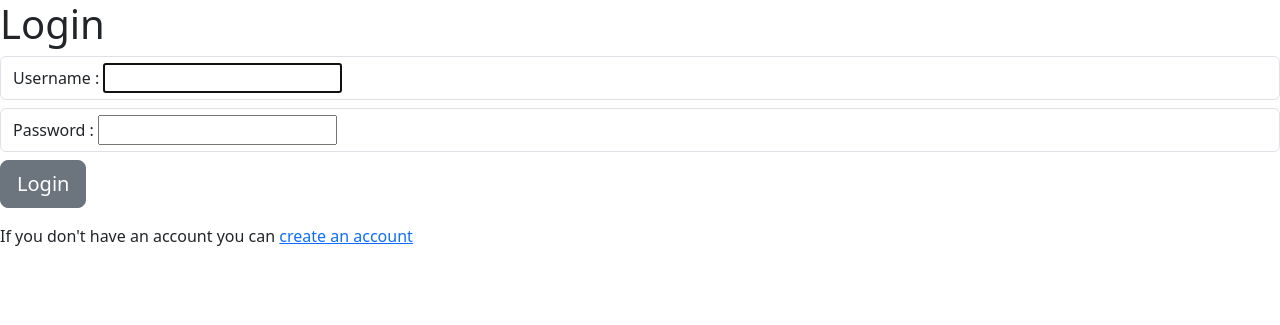
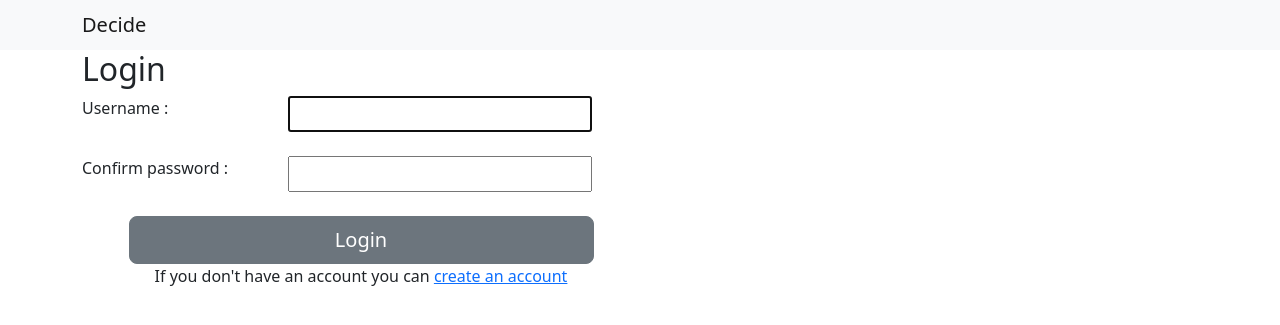
Before and after one commit to decide-part-aracena/decide-part-aracena, a Django app: page /authentication/loginuser/ in a window 1280 px wide. Shown: the top 325 px of the page. Run offline with Django 3.2, Linux system fonts and the light colour scheme; some libraries are stand-ins or nearby versions.

Commit message:
feature#7: Modificado html de registro y login

```diff
--- a/decide/authentication/templates/authentication/login.html
+++ b/decide/authentication/templates/authentication/login.html
@@ -1,35 +1,54 @@
 {% load i18n static %}
 
 {% block extrahead %}
-    <link type="text/css" rel="stylesheet"
-         href="https://unpkg.com/bootstrap/dist/css/bootstrap.min.css" />
-    <link type="text/css" rel="stylesheet"
-         href="https://unpkg.com/bootstrap-vue@latest/dist/bootstrap-vue.css" />
-    <link type="text/css" rel="stylesheet" href="{% static "booth/style.css" %}" />
+    <link href="https://cdn.jsdelivr.net/npm/bootstrap@5.2.2/dist/css/bootstrap.min.css" rel="stylesheet" integrity="sha384-Zenh87qX5JnK2Jl0vWa8Ck2rdkQ2Bzep5IDxbcnCeuOxjzrPF/et3URy9Bv1WTRi" crossorigin="anonymous">
+    <script src="https://cdn.jsdelivr.net/npm/bootstrap@5.2.2/dist/js/bootstrap.bundle.min.js" integrity="sha384-OERcA2EqjJCMA+/3y+gxIOqMEjwtxJY7qPCqsdltbNJuaOe923+mo//f6V8Qbsw3" crossorigin="anonymous"></script>
 {% endblock %}
 
 {% block content %}
 
+<nav class="navbar navbar-light bg-light">
+    <div class="container">
+        <a class="navbar-brand" href="#">
+            <span class="navbar-brand mb-0 h1">Decide</span>
+        </a>
+    </div>
+</nav>
 
-    <div id="app-booth">
-        <h1>Login</h1>
+
+    <div class="container justify">
         <form method="POST">
             {% csrf_token %}
-
-            {% if register_form.errors %}
+            {% if login_form.errors %}
                 <div class="alert alert-danger">
-                    {{ register_form.errors }}
+                    {{ login_form.errors }}
                 </div>
             {% endif %}
-            <table>
-                <h4 class="form-control">Username : {{ login_form.username }} </h4>
-                <h4 class="form-control">Password : {{ login_form.password }}</h4>
-            </table>
-            <button class="btn btn-secondary btn-lg" type="submit">Login</button>
+            <h2>Login</h2>
+            <div class="align-self-center">
+                <div class="row form-outline mb-4">
+                    <div class="col-2">
+                        <label for="id_username" class="form-label">Username :</label>
+                    </div>
+                    <div class="col-9">
+                        <span class="form-control-lg"> {{ login_form.username }} </span>
+                    </div>
+                </div>
+                <div class="row form-outline mb-4">
+                    <div class="col-2">
+                        <label for="id_password2" class="form-label">Confirm password :</label>
+                    </div>
+                    <div class="col-9">
+                        <span class="form-control-lg"> {{ login_form.password }} </span>
+                    </div>
+                </div>
+                <div class="col-6">
+                    <div class="text-center">
+                        <button class="btn btn-secondary btn-lg col-10" type="submit">Login</button>
+                        <p>If you don't have an account you can <a href="/authentication/registeruser">create an account</a></p>
+                    </div>
+                </div>
+            </div>
         </form>
-
-        <p>If you don't have an account you can <a href="/authentication/registeruser">create an account</a></p>
     </div>
-
-
 {% endblock %}
```
Also changed, not shown: decide/authentication/templates/authentication/register.html (+67 -19 lines).
